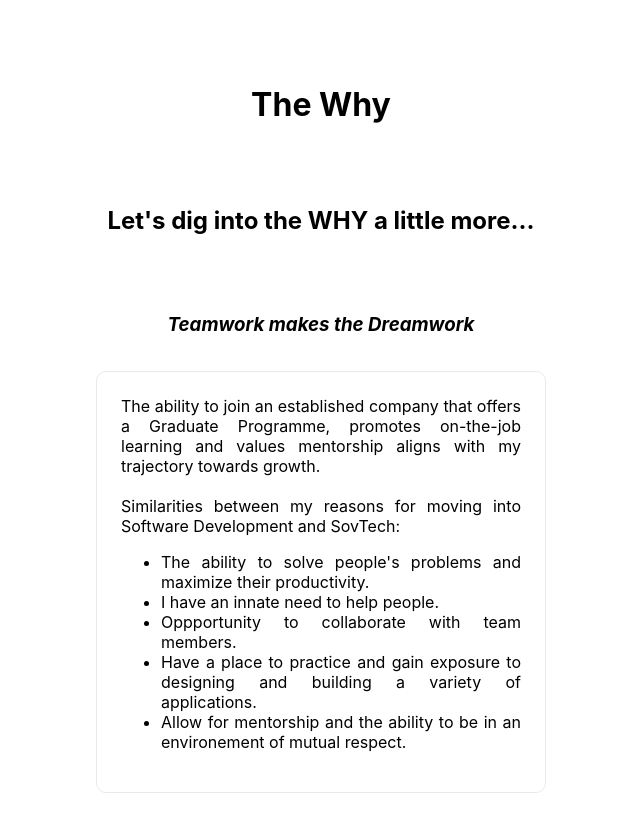
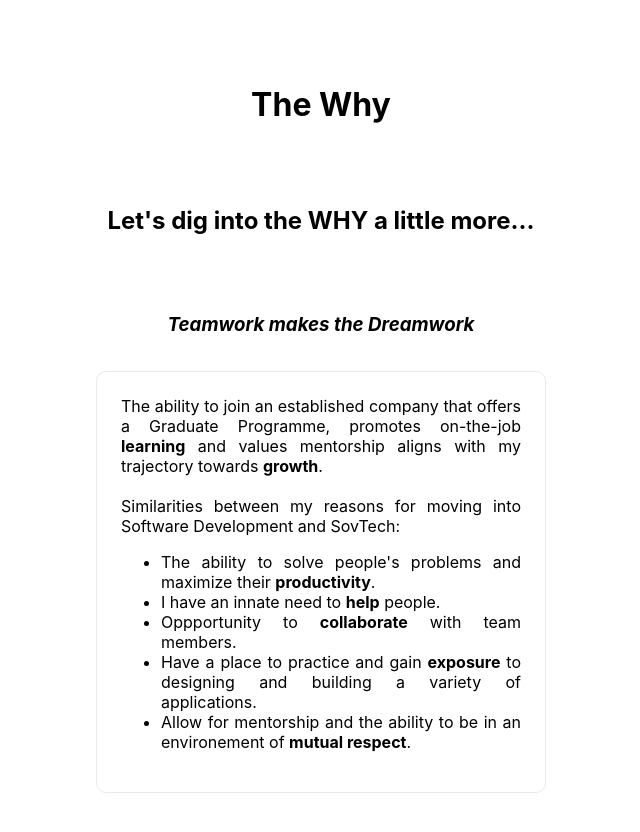
Before and after one commit to Daniela-hash/sovtech-daniela, a Next.js app: page /why in a window 1280 px wide. Shown: the top 832 px of the page, without its empty margins (319-959 px from the left). Built offline with nearby package versions, Linux system fonts and the light colour scheme.

Commit message:
Text changes in Why

```diff
--- a/pages/why.js
+++ b/pages/why.js
@@ -21,17 +21,17 @@
         <h3><em>Teamwork makes the Dreamwork</em></h3>
         <a className={styles.card}>
           The ability to join an established company that offers a Graduate Programme,
-          promotes on-the-job learning and values mentorship aligns with
-          my trajectory towards growth.
+          promotes on-the-job <strong>learning</strong> and values mentorship aligns with
+          my trajectory towards <strong>growth</strong>.
         <br/>
         <br/>
           Similarities between my reasons for moving into Software Development and SovTech:
           <ul>
-            <li>The ability to solve people's problems and maximize their productivity.</li>
-            <li>I have an innate need to help people.</li>
-            <li>Oppportunity to collaborate with team members.</li>
-            <li>Have a place to practice and gain exposure to designing and building a variety of applications.</li>
-            <li>Allow for mentorship and the ability to be in an environement of mutual respect.</li>
+            <li>The ability to solve people's problems and maximize their <strong>productivity</strong>.</li>
+            <li>I have an innate need to <strong>help</strong> people.</li>
+            <li>Oppportunity to <strong>collaborate</strong> with team members.</li>
+            <li>Have a place to practice and gain <strong>exposure</strong> to designing and building a variety of applications.</li>
+            <li>Allow for mentorship and the ability to be in an environement of <strong>mutual respect</strong>.</li>
           </ul>
         </a>
       </main>
```
